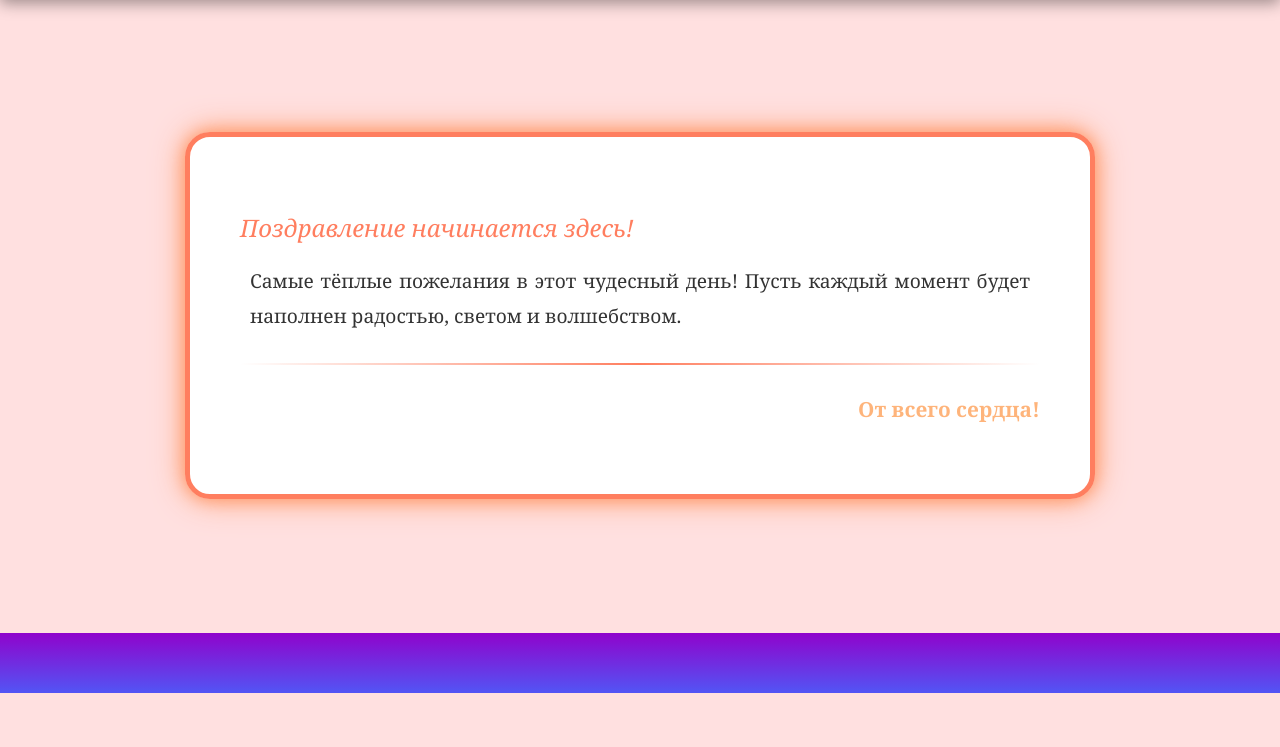
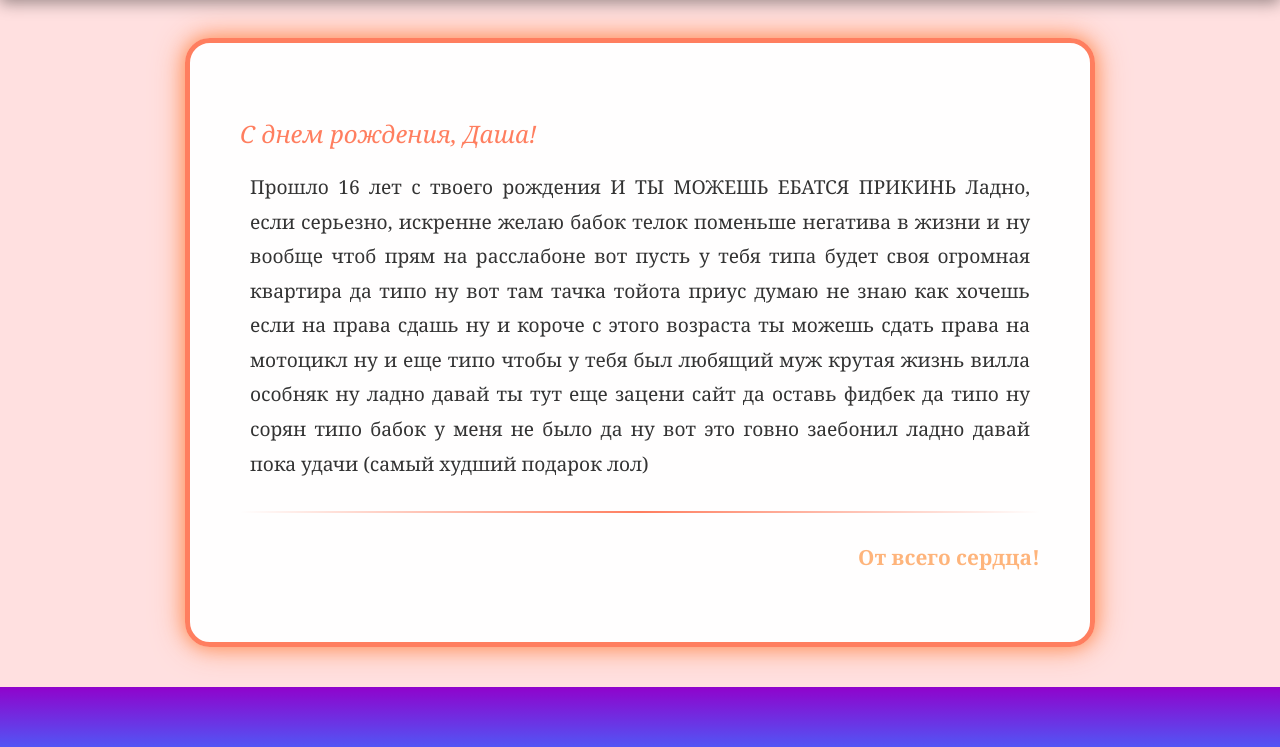
Before and after one commit to Dashahappybithdaylol/Dashahappybithdaylol.github.io, a plain HTML site: page index.html in a window 1280 px wide. Shown: the part 107-854 px from the top of the page. Before the commit the page ends 800 px from the top, so only its background shows below. Drawn offline with Linux system fonts and the light colour scheme.

Commit message:
Update index.html

```diff
--- a/index.html
+++ b/index.html
@@ -22,13 +22,27 @@
         <div class="text-box animated-glow">
             <div class="text-placeholder">
                 <p class="intro-text">
-                    Поздравление начинается здесь!
+                    С днем рождения, Даша!
                 </p>
 
                 <div class="main-text-area">
-                    Самые тёплые пожелания в этот чудесный день!
-                    Пусть каждый момент будет наполнен радостью,
-                    светом и волшебством.
+                    Прошло 16 лет с твоего рождения И ТЫ МОЖЕШЬ ЕБАТСЯ
+                    ПРИКИНЬ
+                    Ладно, если серьезно, искренне желаю бабок телок
+                    поменьше негатива в жизни и ну вообще чтоб прям на расслабоне
+                    вот пусть у тебя типа будет своя огромная квартира да типо
+                    ну вот там тачка тойота приус думаю не знаю как хочешь если на права сдашь
+                    ну и короче с этого возраста ты можешь сдать права на мотоцикл
+                    ну и еще типо чтобы у тебя был любящий муж крутая жизнь
+                    вилла
+                    особняк
+                    ну ладно давай
+                    ты тут еще зацени сайт да оставь фидбек да типо
+                    ну сорян типо бабок у меня не было да
+                    ну вот это говно заебонил
+                    ладно давай пока
+                    удачи
+                    (самый худший подарок лол)
                 </div>
             </div>
 
```
